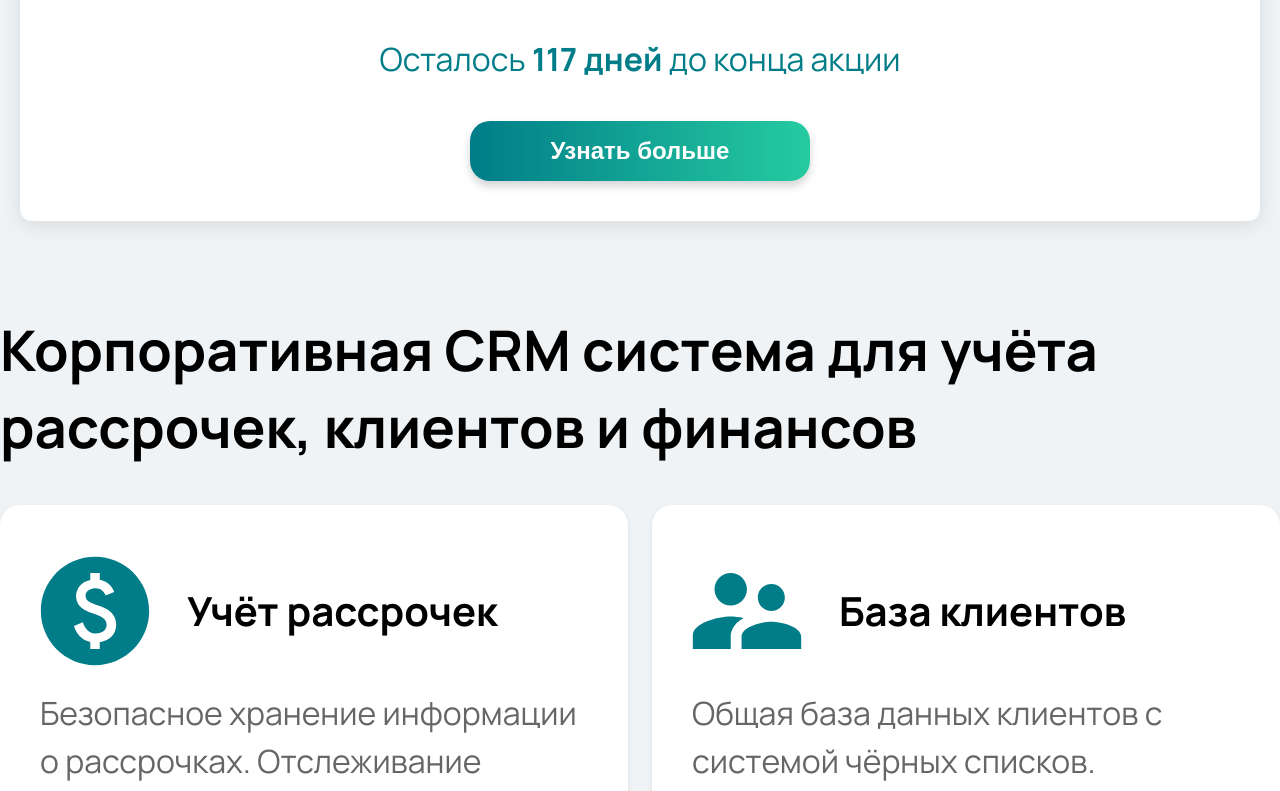
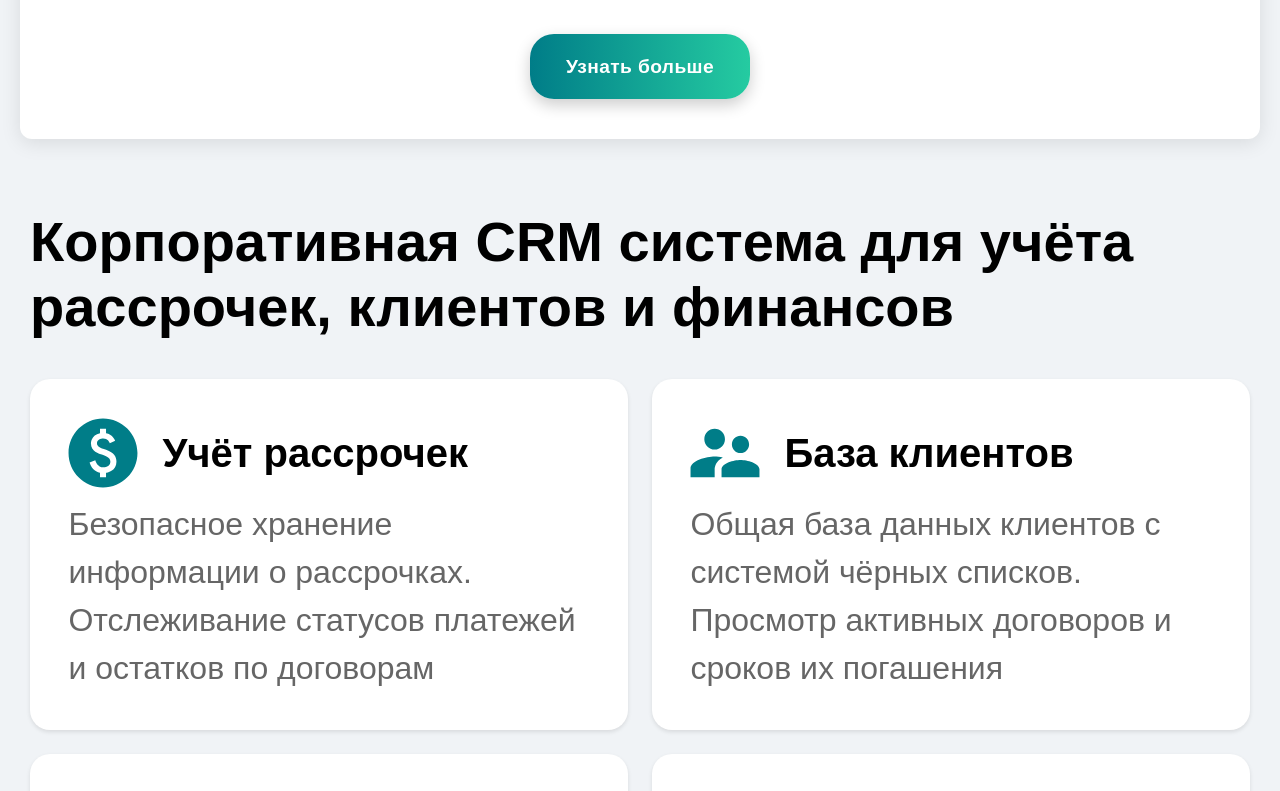
Before and after one commit to omenofsunrise/WayPay_Lending, a React (Create React App) app: page / in a window 1280 px wide. Shown: the part 520-1311 px from the top of the page. Built offline with nearby package versions, Linux system fonts and the light colour scheme.

Commit message:
adaptive

```diff
--- a/public/index.html
+++ b/public/index.html
@@ -2,14 +2,14 @@
 <html lang="en">
   <head>
     <meta charset="utf-8" />
-    <link rel="icon" href="%PUBLIC_URL%/favicon.ico" />
+    <link rel="icon" href="%PUBLIC_URL%/Logo.png" />
     <meta name="viewport" content="width=device-width, initial-scale=1" />
     <meta name="theme-color" content="#000000" />
     <meta
       name="description"
       content="Web site created using create-react-app"
     />
-    <link rel="apple-touch-icon" href="%PUBLIC_URL%/logo192.png" />
+    <link rel="apple-touch-icon" href="%PUBLIC_URL%/favicon.svg" />
     <!--
       manifest.json provides metadata used when your web app is installed on a
       user's mobile device or desktop. See https://developers.google.com/web/fundamentals/web-app-manifest/
@@ -24,7 +24,7 @@
       work correctly both with client-side routing and a non-root public URL.
       Learn how to configure a non-root public URL by running `npm run build`.
     -->
-    <title>React App</title>
+    <title>WayPay</title>
   </head>
   <body>
     <noscript>You need to enable JavaScript to run this app.</noscript>
--- a/src/App.css
+++ b/src/App.css
@@ -1,5 +1,3 @@
-@import url('https://fonts.googleapis.com/css2?family=Manrope:wght@400;500;700&display=swap');
-
 html {
   font-size: 16px;
 }
@@ -14,7 +12,6 @@ html {
   margin: auto;
   padding: 0;
   text-align: center;
-  font-family: 'Manrope', sans-serif;
   max-width: 100vw;
 }
 
--- a/src/components/Advantages/Advantages.tsx
+++ b/src/components/Advantages/Advantages.tsx
@@ -4,7 +4,7 @@ import InfoCard from './InfoCard';
 import Title from '../ui/Title';
 
 const SectionContainer = styled.section`
-  margin: 30px 0;
+  margin: 30px 30px;
 `;
 
 const AdvantagesGrid = styled.div`
--- a/src/components/Advantages/InfoCard.tsx
+++ b/src/components/Advantages/InfoCard.tsx
@@ -3,45 +3,71 @@ import styled from 'styled-components';
 
 const Container = styled.div`
   background-color: white;
-  border-radius: 20px;
-  padding: 40px;
+  border-radius: clamp(12px, 2vw, 20px);
+  padding: clamp(20px, 3vw, 40px);
   box-shadow: 0 2px 4px rgba(0, 0, 0, 0.1);
+  width: 100%;
+  max-width: 1200px;
+  margin: 0 auto;
+  box-sizing: border-box;
 `;
 
 const Header = styled.div`
   display: flex;
   align-items: center;
-  margin-bottom: 12px;
+  margin-bottom: clamp(8px, 1.5vw, 12px);
+  flex-wrap: wrap;
+  gap: 12px;
 `;
 
 const Icon = styled.div`
-  border-radius: 6px;
+  border-radius: clamp(4px, 1vw, 6px);
   display: flex;
   align-items: center;
   justify-content: center;
-  margin-right: 12px;
+  margin-right: clamp(8px, 1.5vw, 12px);
   flex-shrink: 0;
+  width: clamp(50px, 10vw, 70px);
+  height: clamp(50px, 10vw, 70px);
 
   svg {
-    fill: white;
+    fill: black;
+    width: 100%;
+    height: 100%;
   }
 `;
 
 const Title = styled.h3`
-  margin-left: 25px;
-  font-size: 2.5em;
+  font-size: clamp(1.5rem, 4vw, 2.5rem);
   font-weight: 600;
   color: black;
-  align-items: center;
   line-height: 1.3;
+  margin: 0;
+  word-wrap: break-word;
+  hyphens: auto;
+
+  @media (max-width: 480px) {
+    margin-left: 0;
+    text-align: center;
+  }
 `;
 
 const Description = styled.p`
   margin: 0;
-  font-size: 2em;
+  font-size: clamp(1rem, 3vw, 2rem);
   color: #666;
   line-height: 1.5;
   text-align: left;
+  word-wrap: break-word;
+  hyphens: auto;
+
+  @media (max-width: 768px) {
+    text-align: justify;
+  }
+
+  @media (max-width: 480px) {
+    text-align: center;
+  }
 `;
 
 const DefaultIcon = () => (
--- a/src/components/Hero/Hero.tsx
+++ b/src/components/Hero/Hero.tsx
@@ -11,8 +11,11 @@ const getDaysUntilNewYear = (): number => {
 };
 
 const HeroContainer = styled.section`
-  padding: 60px 20px;
+  padding: 40px 20px;
   text-align: center;
+  @media (max-width: 768px) {
+    padding: 0 20px;
+  }
 `;
 
 const Title = styled.h1`
@@ -23,6 +26,7 @@ const Title = styled.h1`
 
   @media (max-width: 768px) {
     font-size: 2rem;
+    text-align: left;
   }
 `;
 
@@ -33,6 +37,10 @@ const ContentContainer = styled.div`
   box-shadow: 0 4px 20px rgba(0, 0, 0, 0.1);
   margin: 0 auto;
   max-width: 1200px;
+
+  @media (max-width: 768px) {
+    padding: 10px;
+  }
 `;
 
 const Description = styled.p`
@@ -44,6 +52,7 @@ const Description = styled.p`
 
   @media (max-width: 768px) {
     font-size: 1rem;
+    margin-bottom: 10px;
   }
 `;
 
@@ -53,7 +62,7 @@ const PromotionText = styled.div`
   font-size: 2rem;
 
   @media (max-width: 768px) {
-    font-size: 1.1rem;
+    display: none;
   }
 `;
 
--- a/src/components/RequestForm/RequestForm.tsx
+++ b/src/components/RequestForm/RequestForm.tsx
@@ -18,6 +18,10 @@ const RequestForm: React.FC = () => {
 const SecurityContainer = styled.section`
   width: 100%;
   padding: 80px 20px;
+
+  @media (max-width: 768px) {
+    padding: 80px 0;
+  }
 `;
 
 export default RequestForm;
--- a/src/components/Security/SecurityItem.tsx
+++ b/src/components/Security/SecurityItem.tsx
@@ -29,13 +29,21 @@ const SecurityItem: React.FC<SecurityItemProps> = ({
 
 const Container = styled.div`
   display: flex;
-  padding: 20px;
+  padding: clamp(12px, 3vw, 20px);
   align-items: center;
-  gap: 20px;
+  gap: clamp(12px, 3vw, 20px);
   background: white;
-  border-radius: 20px;
+  border-radius: clamp(12px, 3vw, 20px);
   width: 100%;
-  height: 100%;
+  min-height: 100px;
+
+  /* Мобильная версия - вертикальное расположение */
+  @media (max-width: 768px) {
+    flex-direction: column;
+    text-align: center;
+    padding: 16px;
+    gap: 12px;
+  }
 `;
 
 const IconWrapper = styled.div`
@@ -43,34 +51,73 @@ const IconWrapper = styled.div`
   align-items: center;
   justify-content: center;
   flex-shrink: 0;
+  width: clamp(40px, 10vw, 60px);
+  height: clamp(40px, 10vw, 60px);
+
+  /* Для иконок - центрирование на мобильных */
+  & > svg, & > img {
+    width: 100%;
+    height: 100%;
+  }
+
+  @media (max-width: 768px) {
+    margin-bottom: 8px;
+  }
 `;
 
 const TextContent = styled.div`
   display: flex;
   flex-direction: column;
-  gap: 8px;
+  gap: clamp(4px, 1vw, 8px);
   text-align: left;
+  width: 100%;
+
+  @media (max-width: 768px) {
+    text-align: center;
+    gap: 6px;
+  }
 `;
 
 const Title = styled.h3`
   color: black;
-  font-size: 30px;
+  font-size: clamp(18px, 4vw, 30px);
   font-weight: 600;
   line-height: 1.2;
   margin: 0;
-  text-align: left;
   padding: 0;
+  word-wrap: break-word;
+
+  @media (max-width: 480px) {
+    font-size: 20px;
+  }
 `;
 
 const Description = styled.p`
   color: rgba(80, 85, 92, 1);
-  font-size: 20px;
-  line-height: 1.2;
+  font-size: clamp(14px, 3vw, 20px);
+  line-height: 1.4;
   margin: 0;
   padding: 0;
-  white-space: nowrap;
-  overflow: hidden;
-  text-overflow: ellipsis;
+  word-wrap: break-word;
+
+  /* Убираем nowrap для мобильных */
+  @media (max-width: 768px) {
+    white-space: normal;
+    text-overflow: clip;
+    overflow: visible;
+  }
+
+  /* Для десктопа сохраняем ellipsis */
+  @media (min-width: 769px) {
+    white-space: nowrap;
+    overflow: hidden;
+    text-overflow: ellipsis;
+  }
+
+  @media (max-width: 480px) {
+    font-size: 16px;
+    line-height: 1.3;
+  }
 `;
 
 export default SecurityItem;
--- a/src/components/ui/Title.tsx
+++ b/src/components/ui/Title.tsx
@@ -13,6 +13,11 @@ const StyledTitle = styled.h1`
   font-style: bold;
   margin: 0;
   padding: 0;
+
+  @media (max-width: 768px) {
+    font-size: 2rem;
+    padding: 0 20px;
+  }
 `;
 
 const Title: React.FC<TitleProps> = ({ children, className }) => {
--- a/src/components/ui/buttons/GradientButton.tsx
+++ b/src/components/ui/buttons/GradientButton.tsx
@@ -1,5 +1,5 @@
 import React from 'react';
-import styled from 'styled-components';
+import styled, { css } from 'styled-components';
 
 interface ButtonProps {
   backgroundColor?: string;
@@ -9,35 +9,94 @@ interface ButtonProps {
   className?: string;
   disabled?: boolean;
   type?: 'button' | 'submit' | 'reset';
+  size?: 'small' | 'medium' | 'large' | 'xlarge';
+  fullWidth?: boolean;
 }
 
 const StyledButton = styled.button<{
   $backgroundColor?: string;
   $textColor?: string;
   $disabled?: boolean;
+  $size?: 'small' | 'medium' | 'large' | 'xlarge';
+  $fullWidth?: boolean;
 }>`
+  // Базовые стили
   background: ${props => props.$disabled
     ? props.$backgroundColor || '#cccccc'
-    : 'linear-gradient(90deg, rgba(0, 125, 136, 1) 0%, rgba(37, 203, 161, 1) 100%)'};
+    : props.$backgroundColor || 'linear-gradient(90deg, rgba(0, 125, 136, 1) 0%, rgba(37, 203, 161, 1) 100%)'};
   color: ${props => props.$textColor || '#ffffff'};
-  border-radius: 20px;
+  border-radius: 28px;
   border: none;
-  padding: clamp(10px, 2vw, 16px) clamp(16px, 3vw, 24px);
-  font-size: clamp(1rem, 2.5vw, 1.5em);
   font-weight: 700;
   cursor: ${props => props.$disabled ? 'not-allowed' : 'pointer'};
   display: inline-flex;
   align-items: center;
   justify-content: center;
-  gap: 8px;
+  gap: 12px;
   transition: all 0.3s ease;
-  box-shadow: 0 5px 8px 0 rgba(80, 85, 92, 0.25);
-  min-height: 44px;
-  min-width: 340px;
-  opacity: ${props => props.$disabled ? 0.6 : 1};
+  box-shadow: 0 6px 16px rgba(0, 0, 0, 0.2);
   position: relative;
   overflow: hidden;
+  text-decoration: none;
+  user-select: none;
+  -webkit-tap-highlight-color: transparent;
+  line-height: 1.4;
+  letter-spacing: 0.02em;
+  font-family: inherit;
 
+  // Увеличенные размеры для десктопа
+  padding: 24px 48px;
+  font-size: 1.5rem;
+  min-height: 80px;
+  min-width: 200px;
+
+  // Размеры варианты
+  ${props => props.$size === 'small' && css`
+    padding: 12px 24px;
+    font-size: 1rem;
+    min-height: 50px;
+    min-width: 120px;
+    border-radius: 20px;
+    gap: 8px;
+  `}
+
+  ${props => props.$size === 'medium' && css`
+    padding: 20px 40px;
+    font-size: 1.3rem;
+    min-height: 70px;
+    min-width: 180px;
+    border-radius: 24px;
+    gap: 10px;
+  `}
+
+  ${props => props.$size === 'large' && css`
+    padding: 28px 56px;
+    font-size: 1.7rem;
+    min-height: 90px;
+    min-width: 240px;
+    border-radius: 32px;
+    gap: 14px;
+  `}
+
+  ${props => props.$size === 'xlarge' && css`
+    padding: 32px 64px;
+    font-size: 2rem;
+    min-height: 100px;
+    min-width: 280px;
+    border-radius: 36px;
+    gap: 16px;
+  `}
+
+  // Полная ширина
+  ${props => props.$fullWidth && css`
+    width: 100%;
+    max-width: 100%;
+  `}
+
+  // Состояние disabled
+  opacity: ${props => props.$disabled ? 0.6 : 1};
+
+  // Анимация ripple effect
   &::after {
     content: '';
     position: absolute;
@@ -48,80 +107,333 @@ const StyledButton = styled.button<{
     border-radius: 50%;
     background: rgba(255, 255, 255, 0.3);
     transform: translate(-50%, -50%);
-    transition: width 0.3s ease, height 0.3s ease;
+    transition: width 0.4s ease, height 0.4s ease;
   }
 
+  // Hover эффекты для устройств с поддержкой hover
   @media (hover: hover) and (pointer: fine) {
     &:hover:not(:disabled) {
-      opacity: 0.9;
-      transform: translateY(-1px);
-      box-shadow: 0 8px 16px 0 rgba(80, 85, 92, 0.3);
+      transform: translateY(-3px);
+      box-shadow: 0 12px 24px rgba(0, 0, 0, 0.3);
       background: ${props => props.$disabled
         ? props.$backgroundColor || '#cccccc'
-        : 'linear-gradient(90deg, rgba(0, 125, 136, 0.9) 0%, rgba(37, 203, 161, 0.9) 100%)'};
+        : props.$backgroundColor
+          ? `${props.$backgroundColor}DD`
+          : 'linear-gradient(90deg, rgba(0, 125, 136, 0.9) 0%, rgba(37, 203, 161, 0.9) 100%)'};
     }
 
     &:active:not(:disabled) {
-      transform: translateY(0);
-      box-shadow: 0 3px 6px 0 rgba(80, 85, 92, 0.2);
+      transform: translateY(-1px);
+      box-shadow: 0 6px 12px rgba(0, 0, 0, 0.25);
 
       &::after {
-        width: 300px;
-        height: 300px;
+        width: 500px;
+        height: 500px;
       }
     }
   }
 
+  // Активное состояние для touch устройств
   &:active:not(:disabled) {
     transform: scale(0.98);
   }
 
+  // Фокус для accessibility
   &:focus-visible {
-    outline: 2px solid ${props => props.$textColor || '#ffffff'};
-    outline-offset: 2px;
+    outline: 4px solid ${props => props.$textColor || '#ffffff'}40;
+    outline-offset: 3px;
   }
 
-  @media (max-width: 768px) {
-    border-radius: 16px;
-    padding: 12px 20px;
-    font-size: 1.1em;
-    width: 100%;
-    max-width: 100%;
+  // Ноутбуки и маленькие десктопы
+  @media (max-width: 1440px) {
+    padding: 20px 40px;
+    font-size: 1.3rem;
+    min-height: 70px;
+    min-width: 180px;
+
+    ${props => props.$size === 'small' && css`
+      padding: 10px 20px;
+      font-size: 0.9rem;
+      min-height: 45px;
+      min-width: 100px;
+    `}
+
+    ${props => props.$size === 'medium' && css`
+      padding: 18px 36px;
+      font-size: 1.2rem;
+      min-height: 65px;
+      min-width: 160px;
+    `}
+
+    ${props => props.$size === 'large' && css`
+      padding: 24px 48px;
+      font-size: 1.5rem;
+      min-height: 80px;
+      min-width: 220px;
+    `}
+
+    ${props => props.$size === 'xlarge' && css`
+      padding: 28px 56px;
+      font-size: 1.7rem;
+      min-height: 90px;
+      min-width: 250px;
+    `}
   }
 
-  @media (max-width: 480px) {
-    border-radius: 14px;
-    padding: 10px 16px;
-    font-size: 1em;
-    min-height: 40px;
-    gap: 6px;
-    box-shadow: 0 3px 6px 0 rgba(80, 85, 92, 0.2);
+  // Планшеты в ландшафтной ориентации
+  @media (max-width: 1024px) {
+    padding: 18px 36px;
+    font-size: 1.2rem;
+    min-height: 65px;
+    min-width: 160px;
+    border-radius: 26px;
+
+    ${props => props.$size === 'small' && css`
+      padding: 9px 18px;
+      font-size: 0.85rem;
+      min-height: 40px;
+      min-width: 90px;
+    `}
+
+    ${props => props.$size === 'medium' && css`
+      padding: 16px 32px;
+      font-size: 1.1rem;
+      min-height: 60px;
+      min-width: 140px;
+    `}
+
+    ${props => props.$size === 'large' && css`
+      padding: 20px 40px;
+      font-size: 1.3rem;
+      min-height: 70px;
+      min-width: 180px;
+    `}
+
+    ${props => props.$size === 'xlarge' && css`
+      padding: 24px 48px;
+      font-size: 1.5rem;
+      min-height: 80px;
+      min-width: 200px;
+    `}
   }
 
-  @media (max-height: 480px) and (orientation: landscape) {
-    min-height: 36px;
-    padding: 8px 14px;
-    font-size: 0.9em;
+  // Планшеты в портретной ориентации и большие мобильные
+  @media (max-width: 768px) {
+    padding: 16px 32px;
+    font-size: 1.1rem;
+    min-height: 60px;
+    min-width: 140px;
+    border-radius: 24px;
+    gap: 10px;
+
+    ${props => props.$size === 'small' && css`
+      padding: 8px 16px;
+      font-size: 0.8rem;
+      min-height: 35px;
+      min-width: 80px;
+      gap: 6px;
+    `}
+
+    ${props => props.$size === 'medium' && css`
+      padding: 14px 28px;
+      font-size: 1rem;
+      min-height: 55px;
+      min-width: 120px;
+      gap: 8px;
+    `}
+
+    ${props => props.$size === 'large' && css`
+      padding: 18px 36px;
+      font-size: 1.2rem;
+      min-height: 65px;
+      min-width: 160px;
+      gap: 10px;
+    `}
+
+    ${props => props.$size === 'xlarge' && css`
+      padding: 20px 40px;
+      font-size: 1.3rem;
+      min-height: 70px;
+      min-width: 180px;
+      gap: 12px;
+    `}
   }
 
+  // Мобильные устройства
+  @media (max-width: 480px) {
+    padding: 14px 28px;
+    font-size: 1rem;
+    min-height: 55px;
+    min-width: 120px;
+    border-radius: 22px;
+    gap: 8px;
+
+    ${props => props.$size === 'small' && css`
+      padding: 7px 14px;
+      font-size: 0.75rem;
+      min-height: 30px;
+      min-width: 70px;
+      gap: 5px;
+    `}
+
+    ${props => props.$size === 'medium' && css`
+      padding: 12px 24px;
+      font-size: 0.9rem;
+      min-height: 50px;
+      min-width: 100px;
+      gap: 7px;
+    `}
+
+    ${props => props.$size === 'large' && css`
+      padding: 16px 32px;
+      font-size: 1.1rem;
+      min-height: 60px;
+      min-width: 140px;
+      gap: 9px;
+    `}
+
+    ${props => props.$size === 'xlarge' && css`
+      padding: 18px 36px;
+      font-size: 1.2rem;
+      min-height: 65px;
+      min-width: 160px;
+      gap: 10px;
+    `}
+  }
+
+  // Маленькие мобильные устройства
+  @media (max-width: 360px) {
+    padding: 12px 24px;
+    font-size: 0.9rem;
+    min-height: 50px;
+    min-width: 100px;
+    border-radius: 20px;
+
+    ${props => props.$size === 'small' && css`
+      padding: 6px 12px;
+      font-size: 0.7rem;
+      min-height: 28px;
+      min-width: 60px;
+    `}
+
+    ${props => props.$size === 'medium' && css`
+      padding: 10px 20px;
+      font-size: 0.85rem;
+      min-height: 45px;
+      min-width: 90px;
+    `}
+
+    ${props => props.$size === 'large' && css`
+      padding: 14px 28px;
+      font-size: 1rem;
+      min-height: 55px;
+      min-width: 120px;
+    `}
+
+    ${props => props.$size === 'xlarge' && css`
+      padding: 16px 32px;
+      font-size: 1.1rem;
+      min-height: 60px;
+      min-width: 140px;
+    `}
+  }
+
+  // Ландшафтная ориентация на мобильных
+  @media (max-height: 480px) and (orientation: landscape) {
+    padding: 10px 20px;
+    font-size: 0.85rem;
+    min-height: 45px;
+    min-width: 90px;
+
+    ${props => props.$size === 'small' && css`
+      padding: 5px 10px;
+      font-size: 0.65rem;
+      min-height: 25px;
+      min-width: 50px;
+    `}
+
+    ${props => props.$size === 'medium' && css`
+      padding: 8px 16px;
+      font-size: 0.8rem;
+      min-height: 40px;
+      min-width: 80px;
+    `}
+
+    ${props => props.$size === 'large' && css`
+      padding: 12px 24px;
+      font-size: 0.9rem;
+      min-height: 50px;
+      min-width: 100px;
+    `}
+
+    ${props => props.$size === 'xlarge' && css`
+      padding: 14px 28px;
+      font-size: 1rem;
+      min-height: 55px;
+      min-width: 120px;
+    `}
+  }
+
+  // Очень большие экраны (4K и выше)
+  @media (min-width: 2560px) {
+    padding: 32px 64px;
+    font-size: 2rem;
+    min-height: 100px;
+    min-width: 280px;
+
+    ${props => props.$size === 'small' && css`
+      padding: 16px 32px;
+      font-size: 1.2rem;
+      min-height: 60px;
+      min-width: 140px;
+    `}
+
+    ${props => props.$size === 'medium' && css`
+      padding: 24px 48px;
+      font-size: 1.5rem;
+      min-height: 80px;
+      min-width: 200px;
+    `}
+
+    ${props => props.$size === 'large' && css`
+      padding: 36px 72px;
+      font-size: 2.2rem;
+      min-height: 110px;
+      min-width: 300px;
+    `}
+
+    ${props => props.$size === 'xlarge' && css`
+      padding: 40px 80px;
+      font-size: 2.5rem;
+      min-height: 120px;
+      min-width: 320px;
+    `}
+  }
+
+  // Отключение анимаций
   @media (prefers-reduced-motion: reduce) {
     transition: none;
 
     &::after {
       display: none;
     }
+
+    &:hover:not(:disabled) {
+      transform: none;
+    }
   }
 
+  // Темная тема
   @media (prefers-color-scheme: dark) {
-    box-shadow: 0 5px 8px 0 rgba(0, 0, 0, 0.4);
+    box-shadow: 0 6px 16px rgba(0, 0, 0, 0.4);
 
     @media (hover: hover) and (pointer: fine) {
       &:hover:not(:disabled) {
-        box-shadow: 0 8px 16px 0 rgba(0, 0, 0, 0.5);
+        box-shadow: 0 12px 24px rgba(0, 0, 0, 0.6);
       }
 
       &:active:not(:disabled) {
-        box-shadow: 0 3px 6px 0 rgba(0, 0, 0, 0.3);
+        box-shadow: 0 6px 12px rgba(0, 0, 0, 0.35);
       }
     }
   }
@@ -134,7 +446,9 @@ const GradientButton: React.FC<ButtonProps> = ({
   onClick,
   className,
   disabled = false,
-  type = 'button'
+  type = 'button',
+  size = 'medium',
+  fullWidth = false
 }) => {
   const handleClick = (e: React.MouseEvent) => {
     if (disabled) {
@@ -149,11 +463,15 @@ const GradientButton: React.FC<ButtonProps> = ({
       $backgroundColor={backgroundColor}
       $textColor={textColor}
       $disabled={disabled}
+      $size={size}
+      $fullWidth={fullWidth}
       onClick={handleClick}
       className={className}
       disabled={disabled}
       type={type}
       aria-disabled={disabled}
+      role="button"
+      tabIndex={disabled ? -1 : 0}
     >
       {children}
     </StyledButton>
```
Also changed, not shown: public/Logo.png (added).
